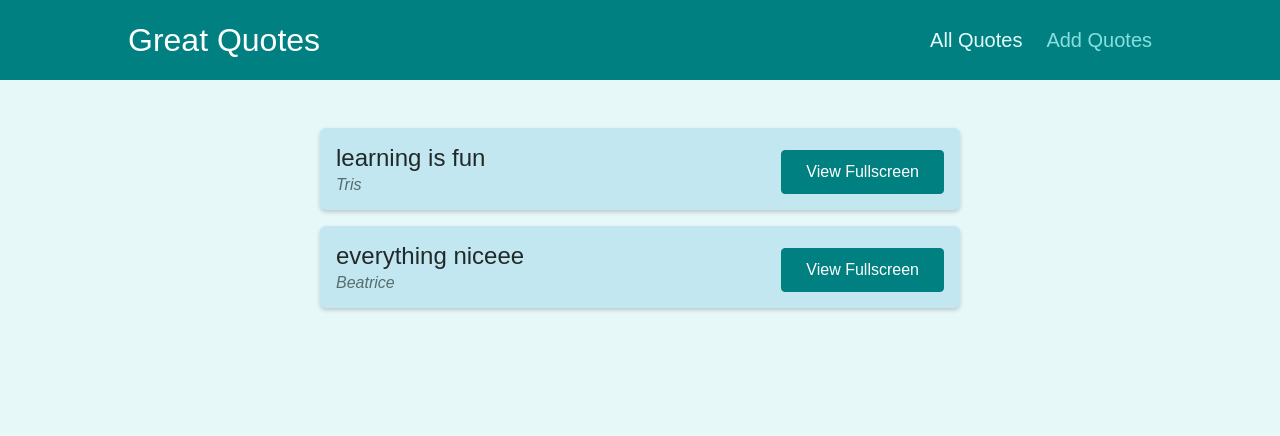
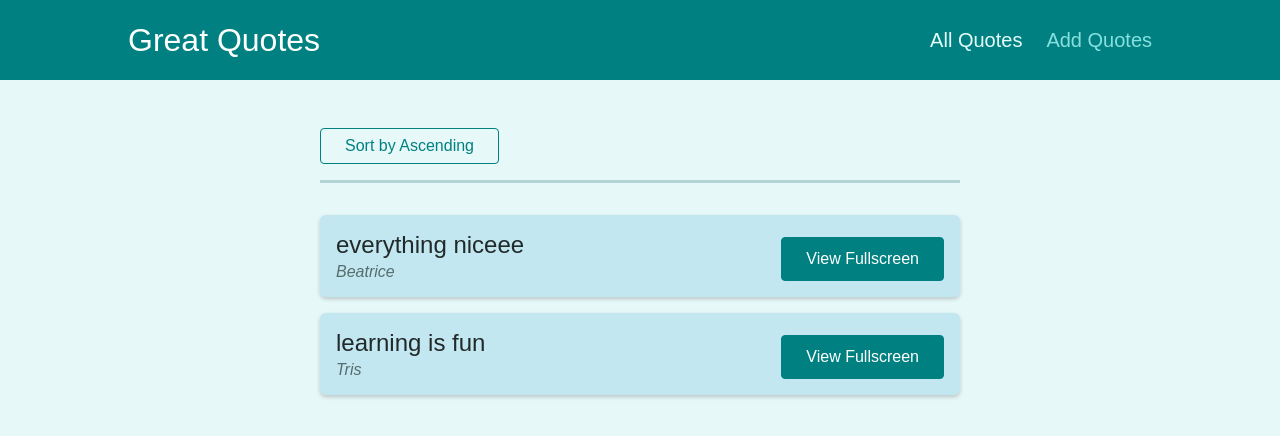
Before and after one commit to beattris/muli-page-spa, a React (Create React App) app: page /quotes in a window 1280 px wide. Shown: the top 436 px of the page. Built offline with nearby package versions, Linux system fonts and the light colour scheme.

Commit message:
used query parameters to sort the quotes

```diff
--- a/src/components/quotes/QuoteList.js
+++ b/src/components/quotes/QuoteList.js
@@ -1,13 +1,43 @@
-import { Fragment } from 'react';
+import { Fragment } from "react";
+import { useHistory, useLocation } from "react-router-dom";
 
-import QuoteItem from './QuoteItem';
-import classes from './QuoteList.module.css';
+import QuoteItem from "./QuoteItem";
+import classes from "./QuoteList.module.css";
+
+const sortQuotes = (quotes, ascending) => {
+  return quotes.sort((quoteA, quoteB) => {
+    if (ascending) {
+      return quoteA.id > quoteB.id ? 1 : -1;
+    } else {
+      return quoteA.id < quoteB.id ? 1 : -1;
+    }
+  });
+};
 
 const QuoteList = (props) => {
+  const history = useHistory();
+  const location = useLocation();
+
+  // extracted the query parameters by key from the location object
+  const queryParams = new URLSearchParams(location.search);
+
+  const isSortingAscending = queryParams.get("sort") === "asc";
+
+  const sortedQuotes = sortQuotes(props.quotes, isSortingAscending);
+
+  const changeSortingHandler = () => {
+    history.push("/quotes?sort=" + (isSortingAscending ? "desc" : "asc"));
+  };
+
   return (
     <Fragment>
+      <div className={classes.sorting}>
+        <button onClick={changeSortingHandler}>
+          Sort {isSortingAscending ? "by Descending" : "by Ascending"}{" "}
+        </button>
+      </div>
       <ul className={classes.list}>
-        {props.quotes.map((quote) => (
+        {sortedQuotes.map((quote) => (
           <QuoteItem
             key={quote.id}
             id={quote.id}
```
